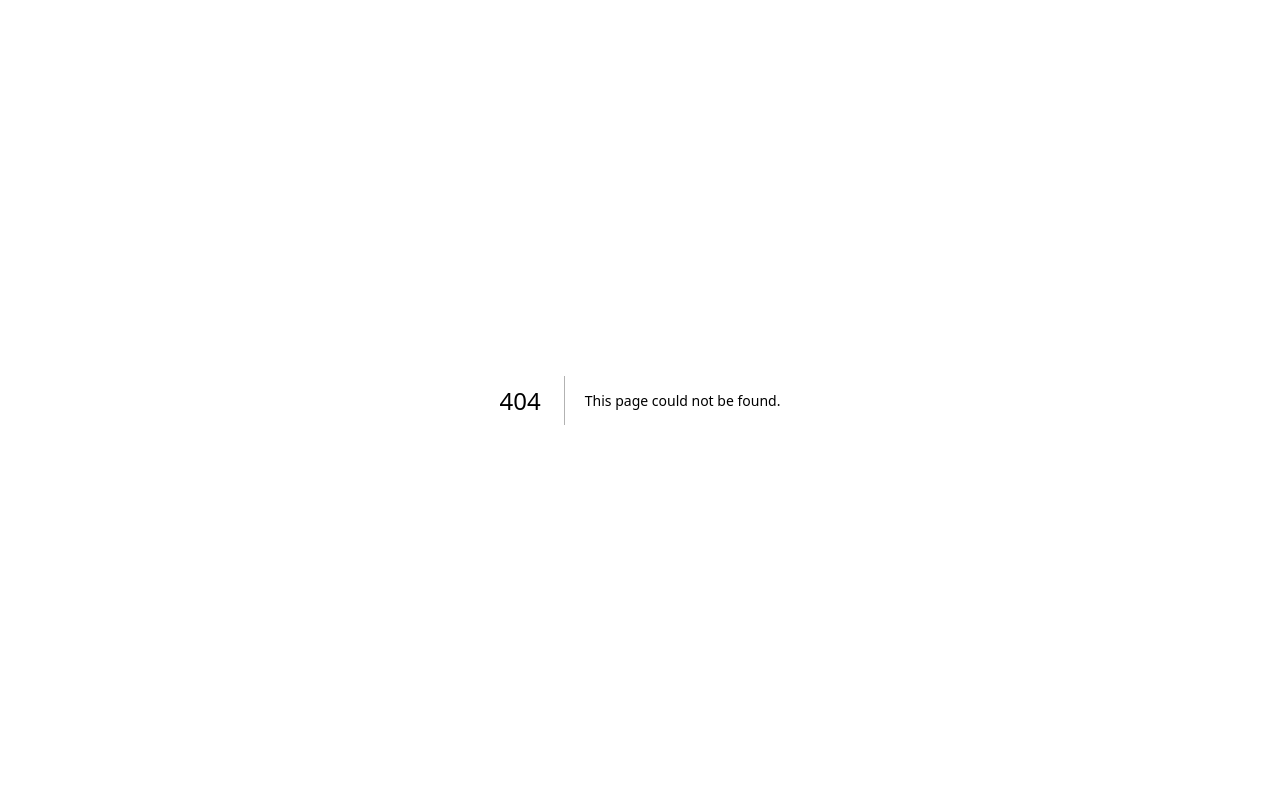
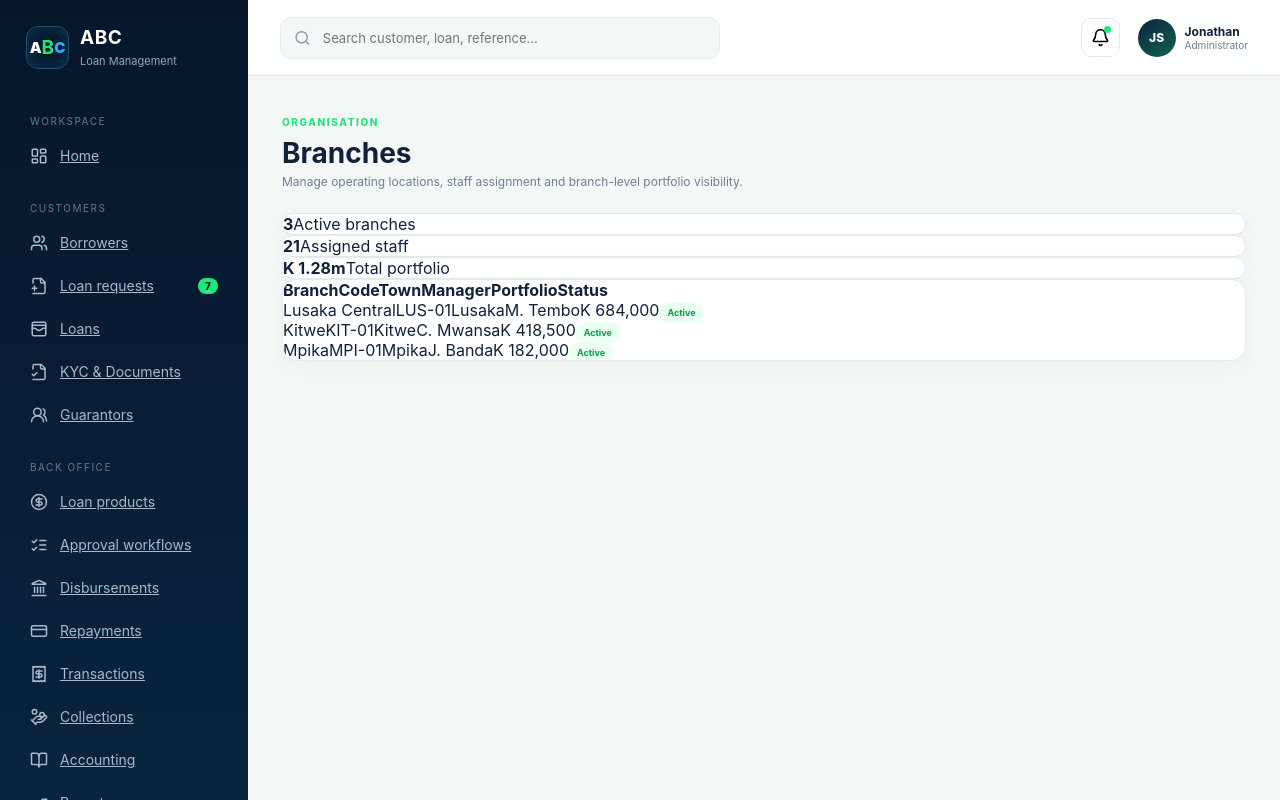
Before and after one commit to jonathansimwinga725-sudo/ABC-Loan-Management-, a Next.js app in the folder apps/web/: page /branches in a window 1280 px wide. Before the commit this address had no page. Built offline with nearby package versions, Linux system fonts and the light colour scheme.

Commit message:
feat(web): add apps/web/app/branches/page.tsx

```diff
--- /dev/null
+++ b/apps/web/app/branches/page.tsx
@@ -0,0 +1,6 @@
+import ModulePage from "../../components/ModulePage";
+export default function Page(){return <ModulePage eyebrow="ORGANISATION" title="Branches" description="Manage operating locations, staff assignment and branch-level portfolio visibility." metrics={[{value:"3",label:"Active branches"},{value:"21",label:"Assigned staff"},{value:"K 1.28m",label:"Total portfolio"}]} columns={["Branch","Code","Town","Manager","Portfolio","Status"]} rows={[
+ {cells:["Lusaka Central","LUS-01","Lusaka","M. Tembo","K 684,000"],status:{label:"Active",tone:"green"}},
+ {cells:["Kitwe","KIT-01","Kitwe","C. Mwansa","K 418,500"],status:{label:"Active",tone:"green"}},
+ {cells:["Mpika","MPI-01","Mpika","J. Banda","K 182,000"],status:{label:"Active",tone:"green"}}
+ ]}/>}
```
